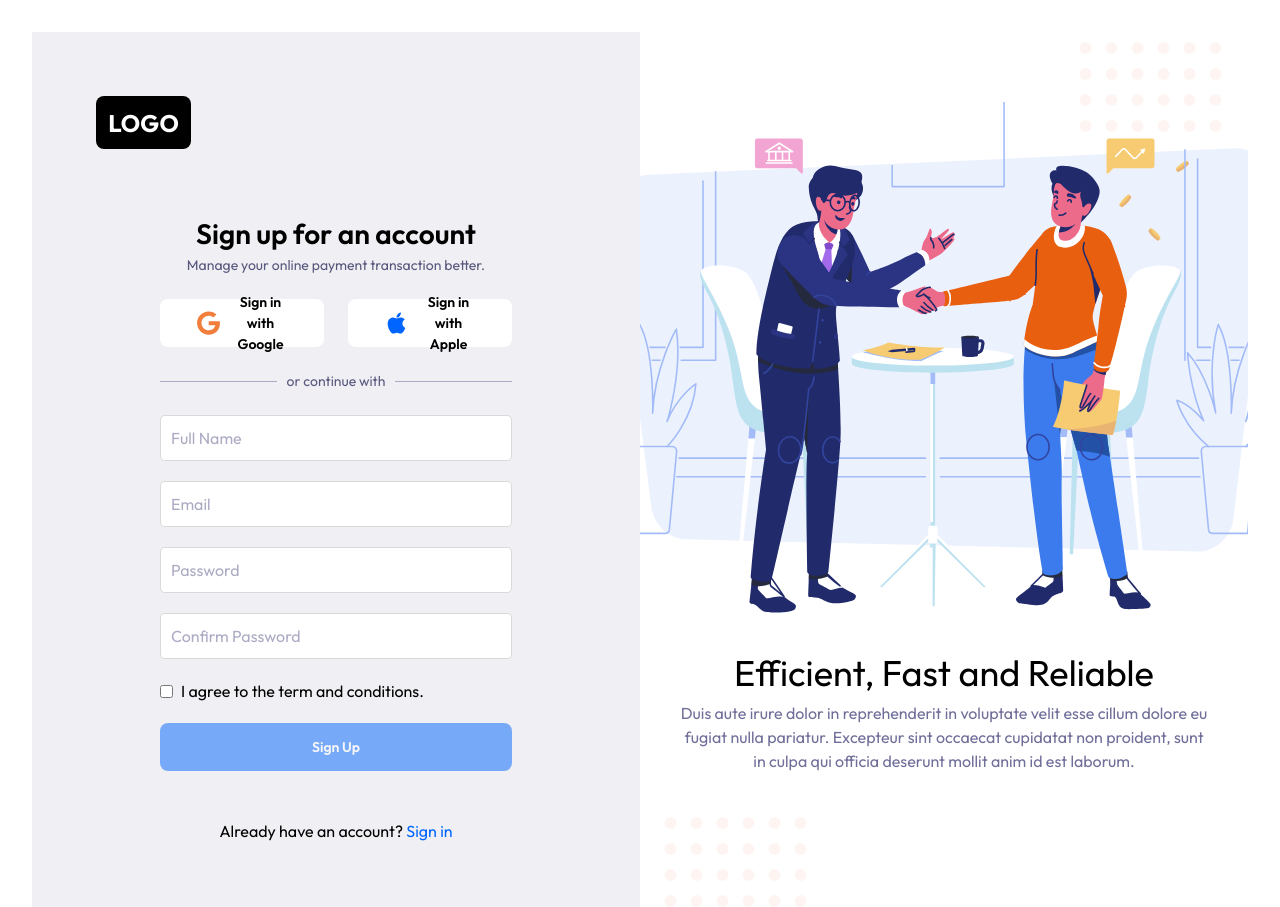
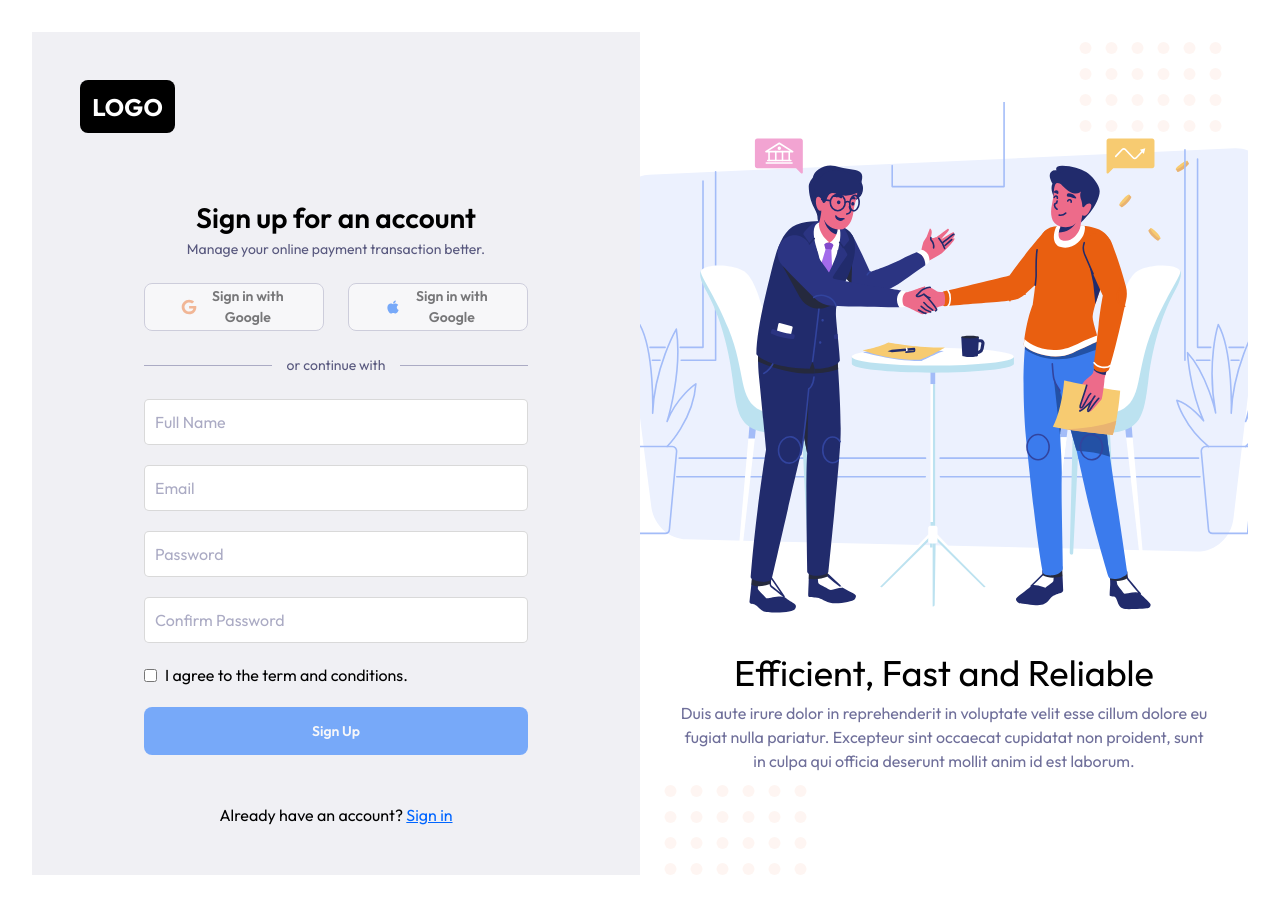
Before and after one commit to klusterthon023/klusterthon023-fintech, a React (Vite) app in the folder frontend/: page /register in a window 1280 px wide. After the commit the page ends 875 px from the top, so only its background shows below. Built offline with nearby package versions, Linux system fonts and the light colour scheme.

Commit message:
Changed social buttons to match login page

```diff
--- a/frontend/src/pages/register/components/signup-form.tsx
+++ b/frontend/src/pages/register/components/signup-form.tsx
@@ -7,25 +7,30 @@ import { Link} from "react-router-dom";
 
 export default function SignUpForm() {
     return (
-        <div className="bg-[#F0F0F4] py-4 px-1 md:p-16">
-            <div className="text-2xl font-bold text-white bg-black py-3 px-[14px] w-[95px] h-[53px]
+        <div className="bg-[#F0F0F4] py-12 px-4 lg:px-6 xl:px-12">
+            <div className="2xl:max-w-[1200px] text-2xl font-bold text-white bg-black py-3 px-[14px] w-[95px] h-[53px]
             flex items-center justify-center rounded-[8px] mb-16">
                 LOGO
             </div>
-            <section className="grid gap-6 px-4 md:px-16">
+            <section className="grid gap-6 px-4 md:px-16 xl:max-w-[1000px] xl:mx-auto">
                 <div>
                 <Typography className="!text-[28px] !font-semibold text-center">Sign up for an account</Typography>
                 <Typography className="text-center !text-[#58587E] !text-sm">Manage your online payment transaction better.</Typography>
                 </div>
-                <div className="flex flex-col md:flex-col xl:flex-row gap-6 justify-between">
-                    <Button className="!bg-white !w-full !text-black">
-                        <img src={FaGoogle} alt="google" />
-                         Sign in with Google
-                    </Button>
-                    <Button className="!bg-white !w-full !text-black">
-                         <img src={FaApple} alt="apple" />
-                        Sign in with Apple
-                    </Button>
+                <div className="flex flex-col lg:flex-row xl:flex-row gap-6 justify-between">
+                    <Button
+                    disabled
+                    className="!bg-white !border-[1px] !w-full !border-gray-100 border-opacity-90 !text-black"
+                    variant="outlined"
+                    startIcon={<img src={FaGoogle} className="h-6 w-6" />}
+                    >Sign in with Google</Button>
+                    <Button
+                    disabled
+                    className="!bg-white !border-[1px] !w-full !border-gray-100 border-opacity-90 !text-black"
+                    variant="outlined"
+                    startIcon={<img src={FaApple} className="h-6 w-6" />}
+                    >Sign in with Google</Button>
+
                 </div>
                 <div className="flex items-center">
                     <div className="border-t-[1px] border-gray-100 w-full"></div>
@@ -34,7 +39,7 @@ export default function SignUpForm() {
                 </div>
                 <RegisterForm />
                 <div className=" mx-auto">
-                    <Link to="/login">Already have an account? <span className="text-[#0065FF]">Sign in</span></Link>
+                    <Link to="/login">Already have an account? <span className="text-[#0065FF] underline">Sign in</span></Link>
                 </div>
             </section>
         </div>
```
